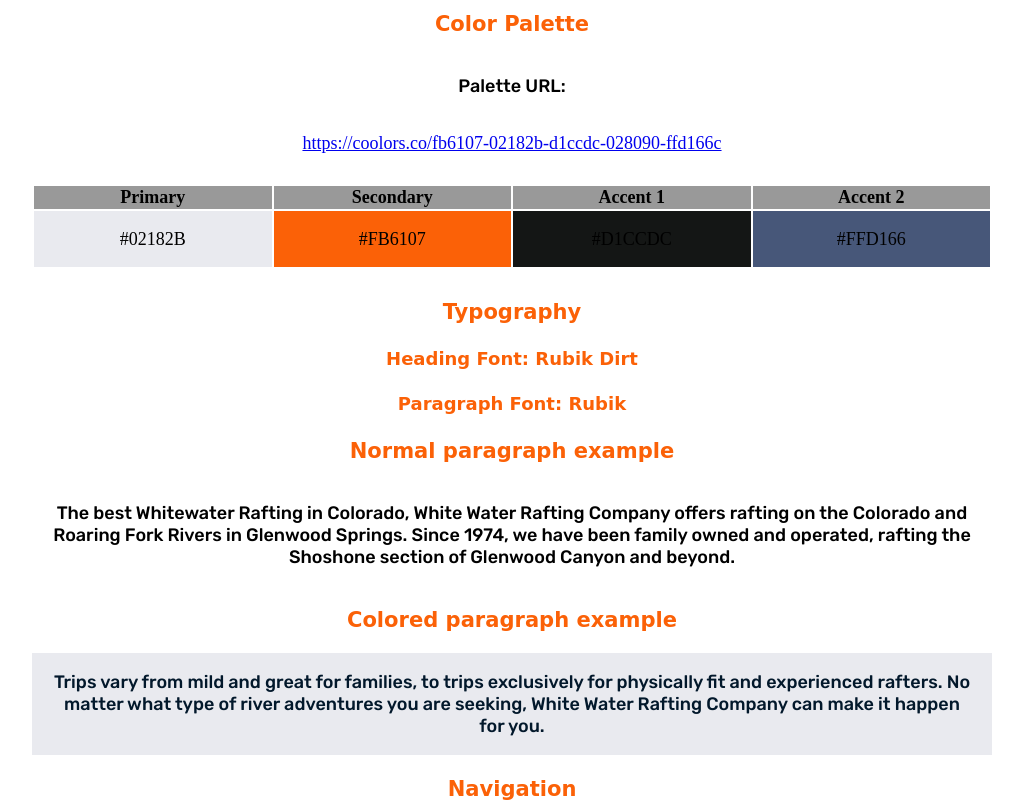
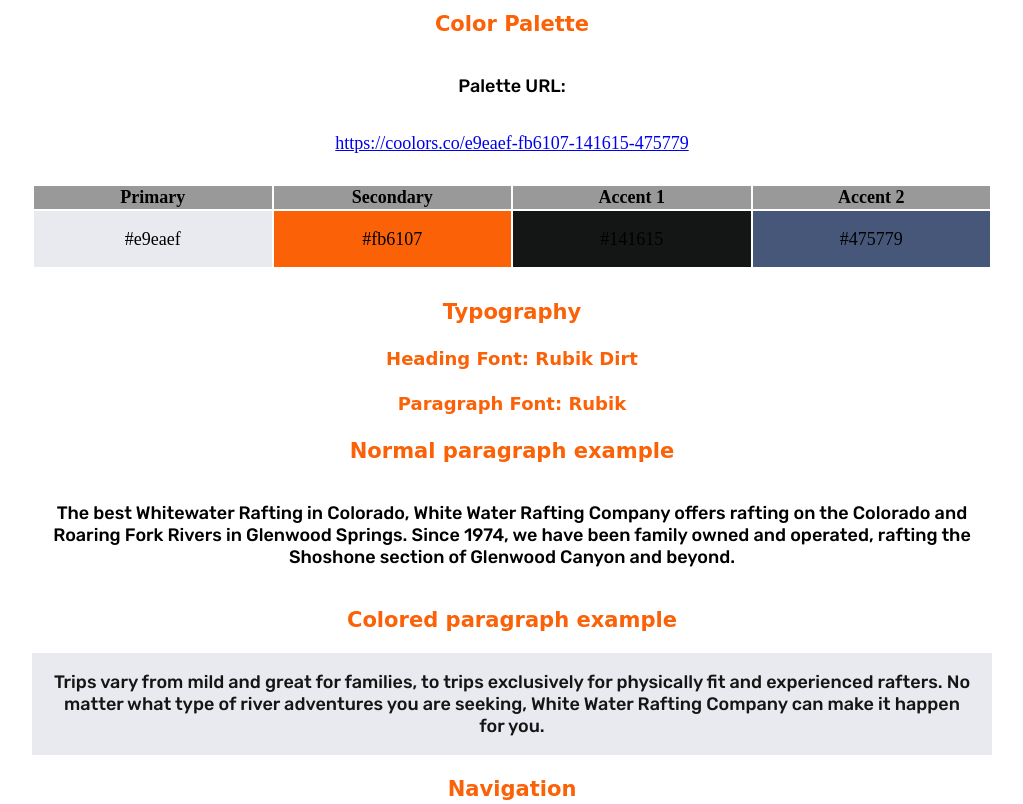
Before and after one commit to iamcaseycoleman/wdd130, a plain HTML site: page wwr/site-plan-rafting.html in a window 1280 px wide. Shown: the part 1420-2224 px from the top of the page, without its empty margins (128-1151 px from the left). Drawn offline with Linux system fonts and the light colour scheme; a web font is replaced by a local one.

Commit message:
color pallette correction

```diff
--- a/wwr/site-plan-rafting.html
+++ b/wwr/site-plan-rafting.html
@@ -42,8 +42,8 @@
 
     <!-- Copy and paste the URL to your finished palette below. Replace the href value that is there with yours. Make sure to paste it into both the href value and the content text of the <a> tag -->
     <p>Palette URL:</p>
-    <a href=https://coolors.co/fb6107-02182b-d1ccdc-028090-ffd166
-      target="_blank">https://coolors.co/fb6107-02182b-d1ccdc-028090-ffd166c</a>
+    <a href=https://coolors.co/e9eaef-fb6107-141615-475779
+      target="_blank">https://coolors.co/e9eaef-fb6107-141615-475779</a>
 
     <table class="colors">
       <tr>
@@ -54,10 +54,10 @@
       </tr>
       <!-- Replace the numbers in the boxes below with your hex color codes. Then switch to the site-plan.css file and change your colors there as well. -->
       <tr>
-        <td class="primary">#02182B</td>
-        <td class="secondary">#FB6107</td>
-        <td class="accent1">#D1CCDC</td>
-        <td class="accent2">#FFD166</td>
+        <td class="primary">#e9eaef</td>
+        <td class="secondary">#fb6107</td>
+        <td class="accent1">#141615</td>
+        <td class="accent2">#475779</td>
       </tr>
     </table>
 
--- a/wwr/styles/site-plan-rafting.css
+++ b/wwr/styles/site-plan-rafting.css
@@ -17,13 +17,13 @@ Fonts are separated by a & */
 
   /* these colors below should be chosen from among your palette colors above */
   --headline-color-on-white: #fb6107;  /* headlines on a white background */
-  --headline-color-on-color: #FB6107; /* headlines on a colored background */
-  --paragraph-color-on-white: #02182B; /* paragraph text on a white background */
-  --paragraph-color-on-color: #02182b; /* paragraph text on a colored background */
+  --headline-color-on-color: #fb6107; /* headlines on a colored background */
+  --paragraph-color-on-white: #141615; /* paragraph text on a white background */
+  --paragraph-color-on-color: #141615; /* paragraph text on a colored background */
   --paragraph-background-color: #e9eaef  ;
   --nav-link-color: #fb6107;
-  --nav-background-color: #D1CCDC;
-  --nav-hover-link-color: #02182b;
+  --nav-background-color: #e9eaef;
+  --nav-hover-link-color: #141615;
   --nav-hover-background-color: none;
 }
 
```
